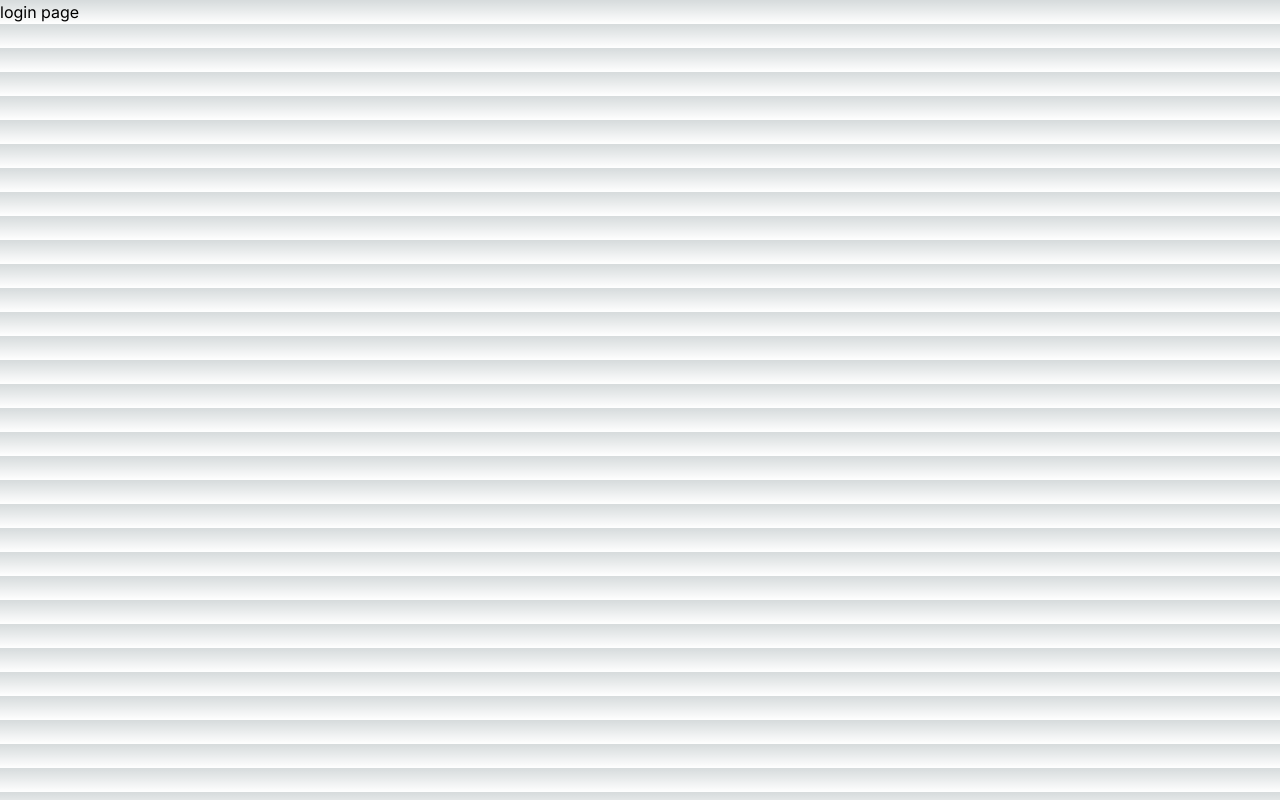
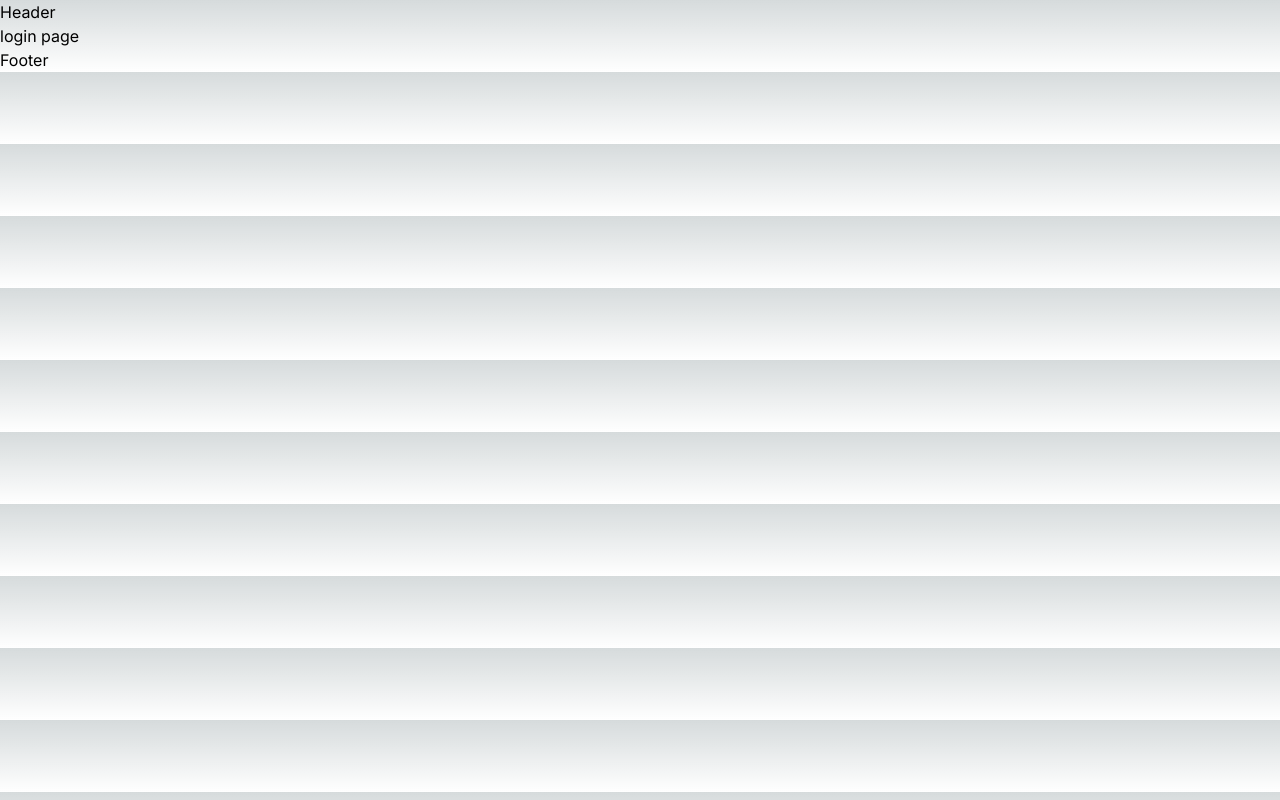
Before and after one commit to AramKim37/Todo, a Next.js app: page /login in a window 1280 px wide. Built offline with nearby package versions, Linux system fonts and the light colour scheme.

Commit message:
add header and footer

```diff
--- /dev/null
+++ b/app/components/footer/Footer.jsx
@@ -0,0 +1,7 @@
+import React from "react";
+
+const Footer = () => {
+  return <div>Footer</div>;
+};
+
+export default Footer;
--- /dev/null
+++ b/app/components/header/Header.jsx
@@ -0,0 +1,7 @@
+import React from "react";
+
+const Header = () => {
+  return <div>Header</div>;
+};
+
+export default Header;
--- a/app/layout.js
+++ b/app/layout.js
@@ -1,5 +1,7 @@
 import { Inter } from "next/font/google";
 import "./globals.css";
+import Header from "./components/header/Header";
+import Footer from "./components/footer/Footer";
 
 const inter = Inter({ subsets: ["latin"] });
 
@@ -11,7 +13,11 @@
 export default function RootLayout({ children }) {
   return (
     <html lang="en">
-      <body className={inter.className}>{children}</body>
+      <body className={inter.className}>
+        <Header />
+        <main>{children}</main>
+        <Footer />
+      </body>
     </html>
   );
 }
```
